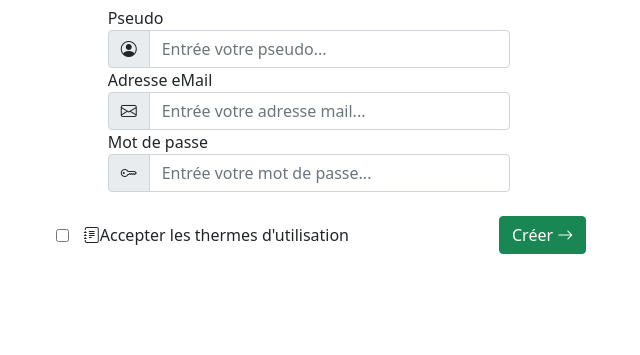
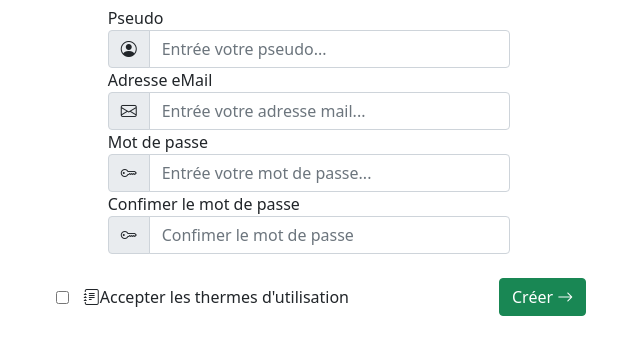
Before and after one commit to AlexisVedrenne/FicheWeb, a Symfony app: template templates/registration/register.html.twig in a window 1280 px wide. Shown: the part 226-581 px from the top of the page, without its empty margins (331-971 px from the left). Run offline with Twig, Linux system fonts and the light colour scheme; the template is opened without the code that fills it, so the values that code supplies are empty; form fields are guessed from the names that the template uses; some libraries are stand-ins or nearby versions.

Commit message:
Ajout d'un mot de passe de confirmation

```diff
--- a/templates/registration/register.html.twig
+++ b/templates/registration/register.html.twig
@@ -1,6 +1,8 @@
 {% extends 'base.html.twig' %}
 
 {% block title %}Création d'un compte{% endblock %}
+
+{% block javascripts %} <script type="text/javascript" src="{{ asset("js/inscription.js") }}"></script> {% endblock %}
 
 {% block body %}
   {% for flashError in app.flashes('verify_email_error') %}
@@ -25,6 +27,12 @@
                 <span class="input-group-text" id="addon-wrapping"><i class="bi bi-key"></i></span>
                 {{ form_widget(registrationForm.plainPassword,{'attr':{'class':'form-control','placeholder':'Entrée votre mot de passe...'}})}}
             </div>
+            <label>Confimer le mot de passe</label>
+            <div class="input-group flex-nowrap">
+                <span class="input-group-text" id="addon-wrapping"><i class="bi bi-key"></i></span>
+                <input placeholder="Confimer le mot de passe" class="form-control" type="password" name="confirm_password" id="confirm_password"  onkeyup='check();' required />
+            </div>
+            <div class="text-center" id='message'></div>
     </div>
     <br>
     <div class="conteneur">
```
Also changed, not shown: public/assets/js/inscription.js (added).
